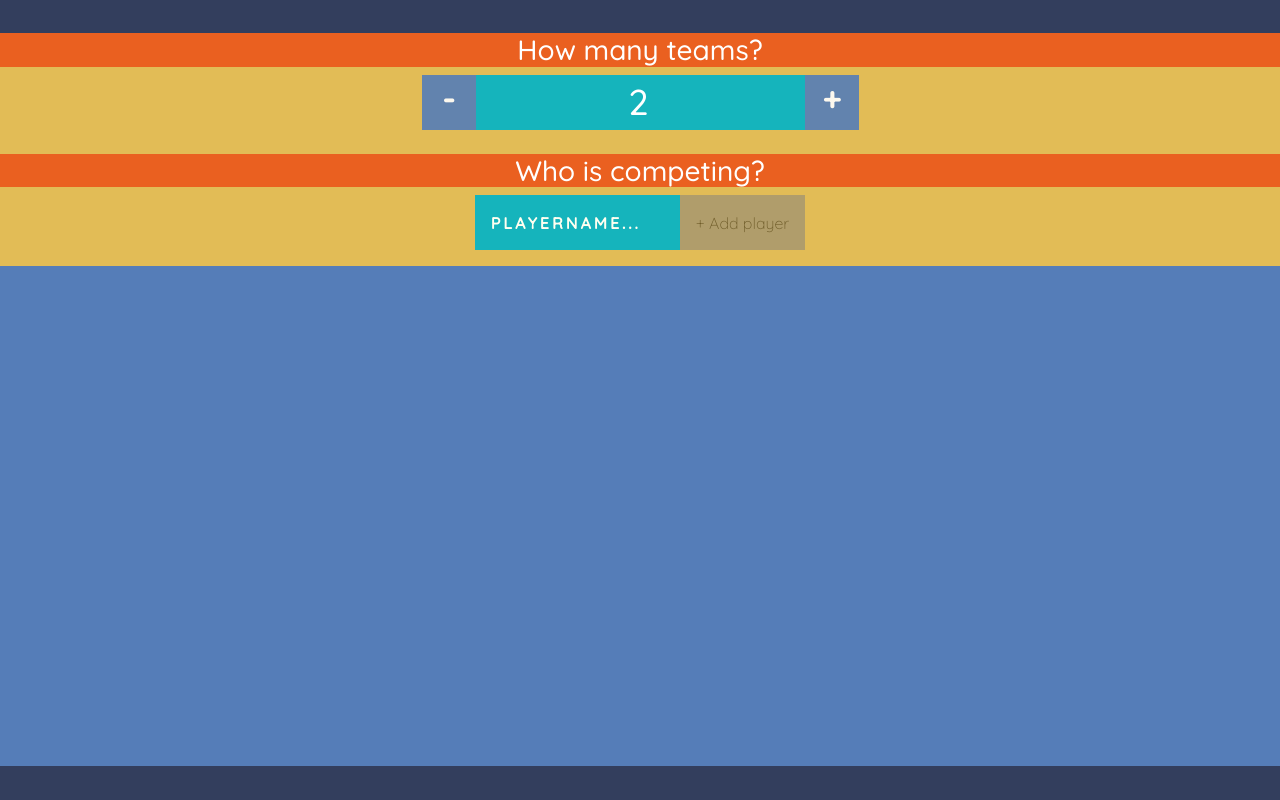
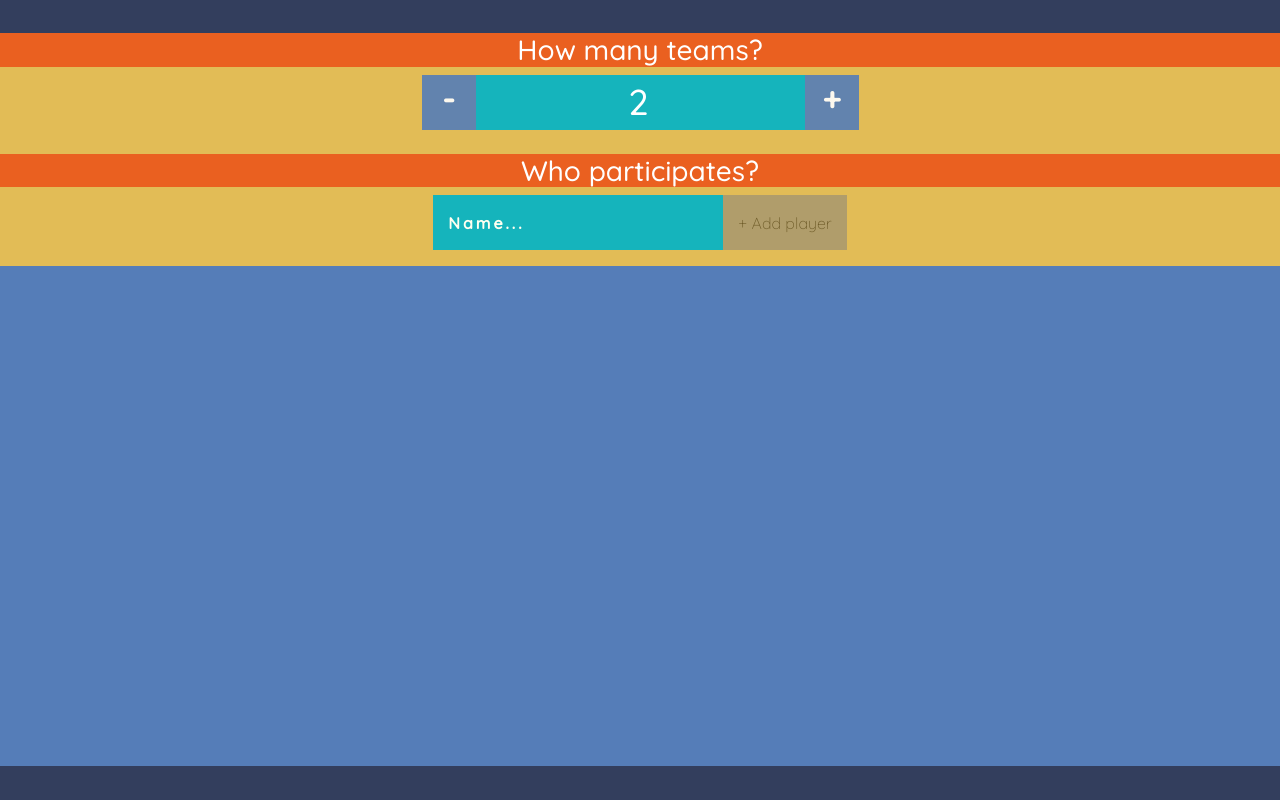
Before and after one commit to scoophamp/vue-teamup, a Vue app: page / in a window 1280 px wide. Built offline with nearby package versions, Linux system fonts and the light colour scheme.

Commit message:
added count to teams

```diff
--- a/src/components/AddCharacter.vue
+++ b/src/components/AddCharacter.vue
@@ -2,7 +2,7 @@
   <div>
 <form @submit="onSubmit">
 
-<input @keyup="onChange" ref="addChar" v-model="title" maxlength="12" autofocus  type="text" class="submitPlayerName" placeholder="Playername...">
+<input @keyup="onChange" ref="addChar" v-model="title" maxlength="12" autofocus  type="text" class="submitPlayerName" placeholder="Name...">
 
 <button type="submit" :disabled="titleEmpty">+ Add player</button>
 
@@ -45,7 +45,8 @@ methods:{
 <style scoped>
 
 .submitPlayerName{
-    text-transform:uppercase;
+    width: 290px;
+    text-transform:capitalize;
     background: #15B4BC;
     font-weight: bold;
     outline:none;
--- a/src/components/Main.vue
+++ b/src/components/Main.vue
@@ -3,7 +3,7 @@
 <div class="row text-center" style="background:#E2BC56">
    <h3 class="col-12 mb-2 teamsHeader">How many teams?</h3>
    <div class="col-12"> <TeamSelector/></div>
-   <h3 class="col-12 mb-2 teamsHeader">Who is competing?</h3>
+   <h3 class="col-12 mb-2 teamsHeader">Who participates?</h3>
    <div class="col-12 mb-2"><AddCharacters /> </div>
 
    <div class="col-12 d-flex justify-content-center">
@@ -16,7 +16,7 @@
    </transition>
    <Characters/>
    <transition name="fade">
-     <h3 v-if="countCharacters > 0">Teams</h3>
+     <h3 v-if="teams.length > 0">Teams</h3>
   </transition>
 
    <TeamsDivided/>
@@ -41,6 +41,7 @@ export default {
     ...mapGetters([
       'allCharacters',
       'countCharacters',
+      'teams'
     ]),
 
     },
```
